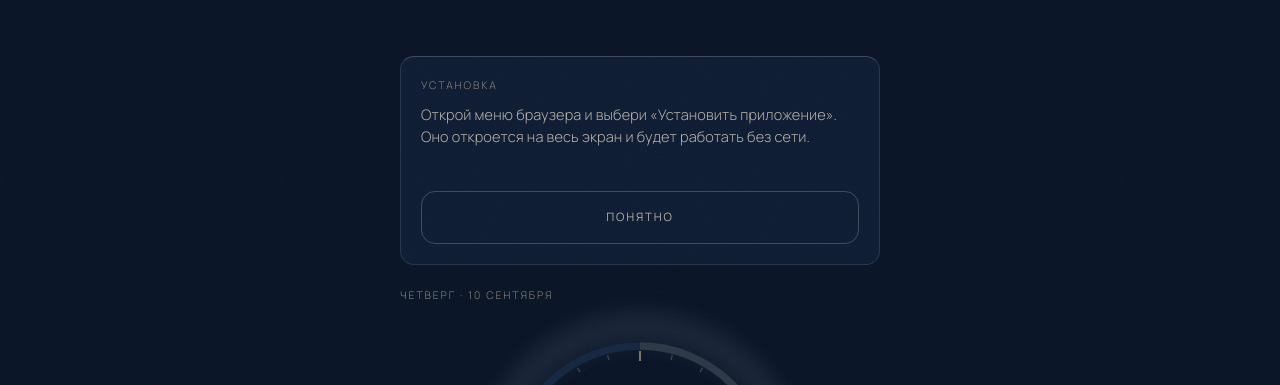
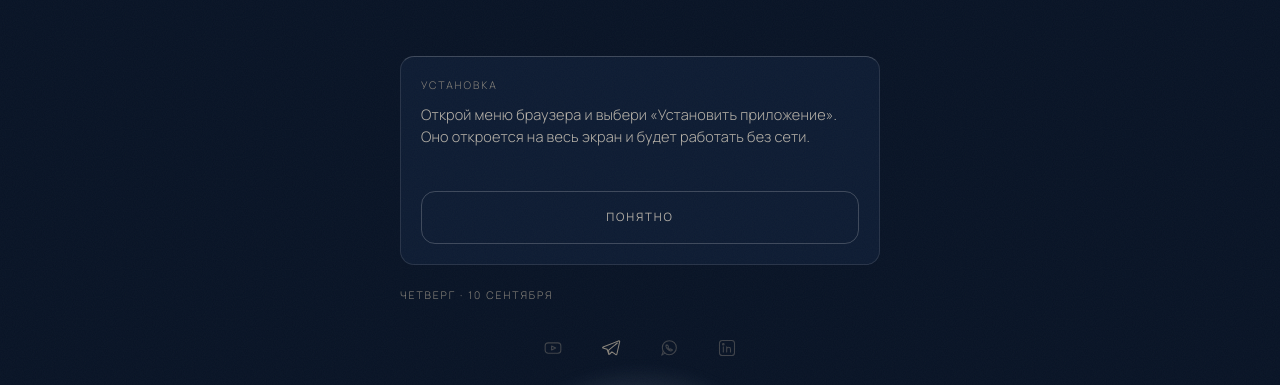
Before and after one commit to Ragim89/TV, a plain HTML site: page index.html in a window 1280 px wide. Shown: the part 56-441 px from the top of the page. Drawn offline with Linux system fonts and the light colour scheme; a web font is replaced by a local one.

Commit message:
Put a row of social links above the dial
Four monochrome line icons sit between the date and the dial: YouTube,
Telegram, WhatsApp and LinkedIn. Brand colours are deliberately left out,
since four coloured marks would break the one-accent rule the screen is
built on.

Addresses live in one place, the SOCIAL object at the top of js/app.js.
Telegram points at t.me/RG89tg; the other three are empty, so their icons
are dimmed and say the address is not set yet when tapped. Filling in a URL
turns the icon into a real link with no other change.

An empty entry stays operable by pointer and keyboard rather than carrying
aria-disabled, which would tell assistive tech the control is dead; the
state is carried in the accessible name instead.

Co-Authored-By: Claude Opus 5 <noreply@anthropic.com>
Claude-Session: https://claude.ai/code/session_01RjzeeyKGq4iSyjTaJLCBds

```diff
--- a/css/app.css
+++ b/css/app.css
@@ -114,8 +114,30 @@ button{cursor:pointer}
 .view > .h2 + .lead{margin-top:10px}
 .view > .h3{margin-top:48px}
 
+/* ---------------- Соцсети ---------------- */
+/* Монохромные линии, а не фирменные логотипы: цветные пятна ломают
+   правило одного акцента на экране. */
+.social{display:flex;justify-content:center;gap:14px;margin-top:22px}
+.social__a{
+  width:44px;height:44px;display:grid;place-items:center;
+  border-radius:12px;cursor:pointer;
+  -webkit-tap-highlight-color:transparent;
+  transition:background .28s var(--ease);
+}
+.social__a svg{
+  width:20px;height:20px;fill:none;stroke:var(--ink-3);stroke-width:1.3;
+  stroke-linecap:round;stroke-linejoin:round;
+  transition:stroke .28s var(--ease);
+}
+.social__a:hover svg,.social__a:active svg{stroke:var(--accent)}
+.social__a:active{background:var(--bg-3)}
+.social__a:focus-visible{outline:1px solid var(--accent);outline-offset:2px}
+/* Адрес ещё не указан — иконка приглушена, но остаётся нажимаемой. */
+.social__a.is-off svg{stroke:var(--ink-3);opacity:.42}
+.social__a.is-off:hover svg,.social__a.is-off:active svg{stroke:var(--ink-3)}
+
 /* ---------------- Циферблат на 24 часа ---------------- */
-.dial{position:relative;width:min(100%,236px);aspect-ratio:1;margin:20px auto 4px}
+.dial{position:relative;width:min(100%,236px);aspect-ratio:1;margin:14px auto 4px}
 /* Один источник света: мягкий ореол по ободу, не за цифрами. */
 .dial::before{
   content:"";position:absolute;inset:-6%;border-radius:50%;opacity:.38;
--- a/index.html
+++ b/index.html
@@ -47,6 +47,21 @@
     </div>
 
     <p class="micro" id="today-date">—</p>
+
+    <nav class="social" id="social" aria-label="Соцсети">
+      <a class="social__a" data-social="youtube" data-label="YouTube" aria-label="YouTube">
+        <svg viewBox="0 0 24 24" aria-hidden="true"><rect x="2.6" y="5.8" width="18.8" height="12.4" rx="3.6"/><path d="M10.3 9.6 15.2 12l-4.9 2.4z"/></svg>
+      </a>
+      <a class="social__a" data-social="telegram" data-label="Telegram" aria-label="Telegram">
+        <svg viewBox="0 0 24 24" aria-hidden="true"><path d="M21.7 3.4 2.4 10.7c-.6.2-.6 1 0 1.2l4.9 1.6 1.9 5.4c.2.6.9.7 1.3.3l2.6-2.6 4.7 3.4c.4.3 1.1.1 1.2-.5l3.4-15c.1-.6-.4-1.1-.7-1.1z"/><path d="M9.2 19.2v-4.6L19.6 6"/></svg>
+      </a>
+      <a class="social__a" data-social="whatsapp" data-label="WhatsApp" aria-label="WhatsApp">
+        <svg viewBox="0 0 24 24" aria-hidden="true"><circle cx="12.4" cy="11.6" r="8.4"/><path d="M6.9 18.2 3.4 20.6l1.5-4.2"/><path d="M9.4 8.9c.3-.5.9-.5 1.2 0l.7 1.3c.2.3.1.6-.1.8l-.5.5c.5 1 1.3 1.8 2.3 2.3l.5-.5c.2-.2.5-.3.8-.1l1.3.7c.5.3.5.9 0 1.2-.9.6-2.1.5-3.5-.3-1.3-.7-2.4-1.8-3.1-3.1-.8-1.4-.9-2.6-.3-3.5z"/></svg>
+      </a>
+      <a class="social__a" data-social="linkedin" data-label="LinkedIn" aria-label="LinkedIn">
+        <svg viewBox="0 0 24 24" aria-hidden="true"><rect x="3" y="3" width="18" height="18" rx="3.4"/><path d="M7.6 10.6v6.2M11.6 16.8v-6.2M11.6 13.4c0-1.3 1-2.3 2.3-2.3s2.3 1 2.3 2.3v3.4"/><circle cx="7.6" cy="7.6" r=".9"/></svg>
+      </a>
+    </nav>
 
     <div class="dial" id="dial">
       <svg class="dial__svg" viewBox="0 0 240 240" aria-hidden="true">
--- a/js/app.js
+++ b/js/app.js
@@ -1,3 +1,13 @@
+/* Ссылки на соцсети с главного экрана.
+   Пустая строка — иконка приглушена и по нажатию говорит, что адреса ещё нет.
+   Чтобы включить, впиши сюда полный адрес и всё заработает. */
+var SOCIAL = {
+  youtube:  '',
+  telegram: 'https://t.me/RG89tg',
+  whatsapp: '',
+  linkedin: ''
+};
+
 /* TIME VALUE — сборка экранов и живой счётчик. */
 var Fmt = (function () {
   'use strict';
@@ -530,6 +540,36 @@ var Fmt = (function () {
     toast('Данные стёрты');
   });
 
+  /* ================= Соцсети ================= */
+  function bindSocial() {
+    $$('.social__a').forEach(function (a) {
+      var name = a.getAttribute('data-social');
+      var label = a.getAttribute('data-label') || name;
+      var url = SOCIAL[name] || '';
+      if (url) {
+        a.href = url;
+        a.target = '_blank';
+        a.rel = 'noopener noreferrer';
+        return;
+      }
+      /* Ссылки пока нет. Иконка остаётся нажимаемой и с клавиатуры тоже:
+         aria-disabled здесь был бы неверен — кнопка работает, просто говорит,
+         что адреса ещё нет. Состояние вынесено в подпись. */
+      a.classList.add('is-off');
+      a.setAttribute('role', 'button');
+      a.setAttribute('tabindex', '0');
+      a.setAttribute('aria-label', label + ' — адрес пока не указан');
+      function explain(e) {
+        e.preventDefault();
+        toast('Адрес ' + label + ' пока не указан');
+      }
+      on(a, 'click', explain);
+      on(a, 'keydown', function (e) {
+        if (e.key === 'Enter' || e.key === ' ' || e.key === 'Spacebar') explain(e);
+      });
+    });
+  }
+
   /* ================= Установка на телефон ================= */
   var deferredPrompt = null;
 
@@ -610,6 +650,7 @@ var Fmt = (function () {
     renderHour(); renderBuy(); renderPurchases(); renderWords(); renderHistory();
     renderToday(Date.now());
     renderInstall();
+    bindSocial();
     requestAnimationFrame(loop);
 
     document.addEventListener('visibilitychange', function () {
```
Also changed, not shown: 1 other file.
